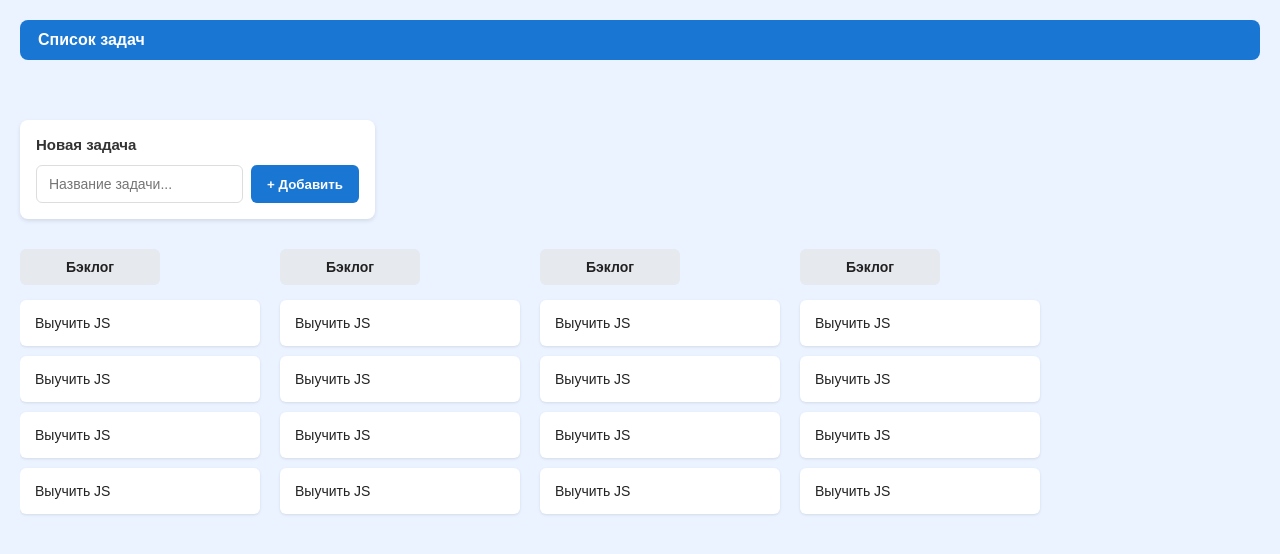
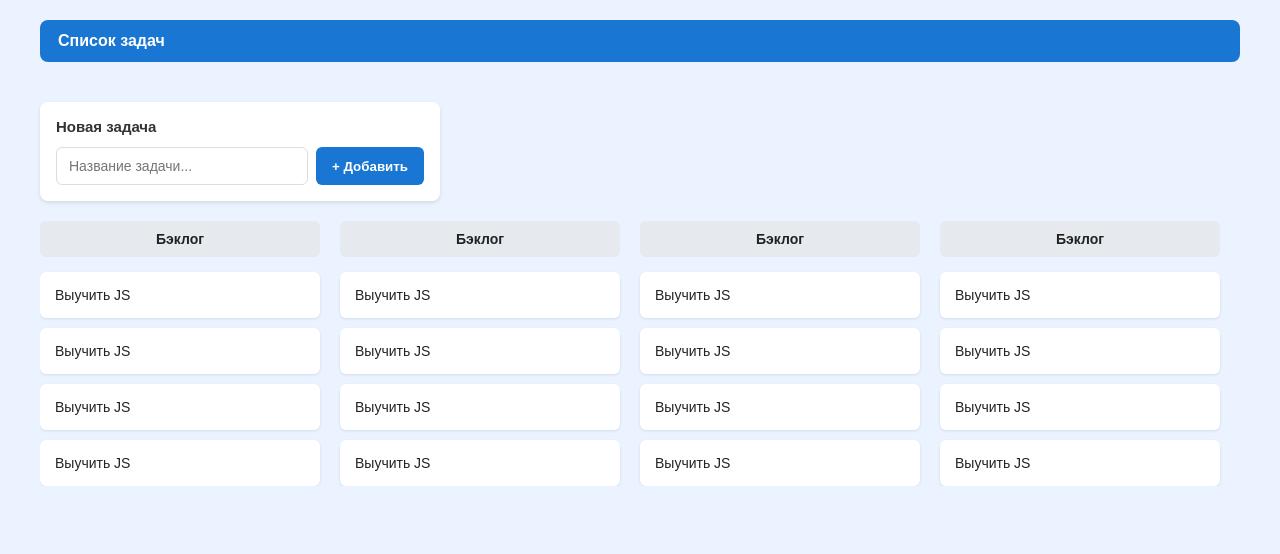
Before and after one commit to charleschima001/lab_w, a plain HTML site: page index.html in a window 1280 px wide. Drawn offline with Linux system fonts and the light colour scheme.

Commit message:
updated styles

```diff
--- a/style.css
+++ b/style.css
@@ -10,26 +10,25 @@ body {
     color: #222;
     padding: 20px;
     min-height: 100vh;
+
+    touch-action: manipulation;
+    -webkit-text-size-adjust: 100%;
 }
 
-/* FIXED: App container with proper spacing */
 .app {
     display: flex;
     flex-direction: column;
-    gap: 0; /* Remove gap between header and main */
+    gap: 20px;
+
+    width: 1200px;
+    margin: 0 auto;
 }
 
-/* FIXED: Header container - NO blue line */
 .header-container {
     display: flex;
     justify-content: flex-start;
-    margin-bottom: 30px; /* Space below header */
-    border: none !important;
-    outline: none !important;
-    box-shadow: none !important;
 }
 
-/* FIXED: Header - NO borders, NO blue line */
 header {
     background: #1976d2;
     color: white;
@@ -39,24 +38,15 @@ header {
     border-radius: 8px;
     text-align: left;
     width: 100%;
-    /* REMOVE ALL potential border sources */
-    border: none !important;
-    outline: none !important;
-    box-shadow: none !important;
-    margin: 0;
-    line-height: 1;
 }
 
 header h1 {
     font-size: 16px;
     margin: 0;
-    padding: 0;
 }
 
-/* FIXED: Form container spacing */
 .form-container {
     align-self: flex-start;
-    margin-bottom: 30px; /* Space below form */
 }
 
 .new-task-container {
@@ -64,9 +54,8 @@ header h1 {
     padding: 16px;
     border-radius: 8px;
     box-shadow: 0 2px 4px rgba(0,0,0,0.1);
-    width: 100%;
-    max-width: 400px;
-    border: none; /* Ensure no border */
+    /* Fixed width - same on all devices */
+    width: 400px;
 }
 
 .new-task-container h3 {
@@ -87,7 +76,7 @@ header h1 {
     border: 1px solid #ddd;
     border-radius: 6px;
     font-size: 14px;
-    min-width: 0;
+    width: 100%;
 }
 
 .input-group button {
@@ -107,17 +96,21 @@ header h1 {
 }
 
 .columns-container {
+    width: 100%;
     overflow-x: auto;
-    padding-bottom: 10px;
 }
 
 .columns {
     display: flex;
     gap: 20px;
+
+    flex-wrap: nowrap;
 }
 
 .column {
-    min-width: 240px;
+
+    width: 280px;
+    flex-shrink: 0;
 }
 
 .column-header {
@@ -127,9 +120,7 @@ header h1 {
     font-weight: 600;
     margin-bottom: 15px;
     text-align: center;
-    width: fit-content;
-    min-width: 140px;
-    border: none; /* Ensure no border */
+    width: 100%;
 }
 
 .backlog .column-header {
@@ -151,36 +142,4 @@ header h1 {
     box-shadow: 0 1px 3px rgba(0,0,0,0.1);
     word-break: break-word;
     width: 100%;
-    min-width: 220px;
 }
-
-/* FIXED: Remove any potential gaps between elements */
-main {
-    margin: 0;
-    padding: 0;
-    border: none;
-}
-
-section {
-    margin: 0;
-    padding: 0;
-    border: none;
-}
-
-@media (max-width: 768px) {
-    .new-task-container {
-        width: 100%;
-    }
-
-    .columns {
-        flex-direction: column;
-    }
-
-    .column {
-        width: 100%;
-    }
-
-    .input-group {
-        flex-direction: column;
-    }
-}
```
